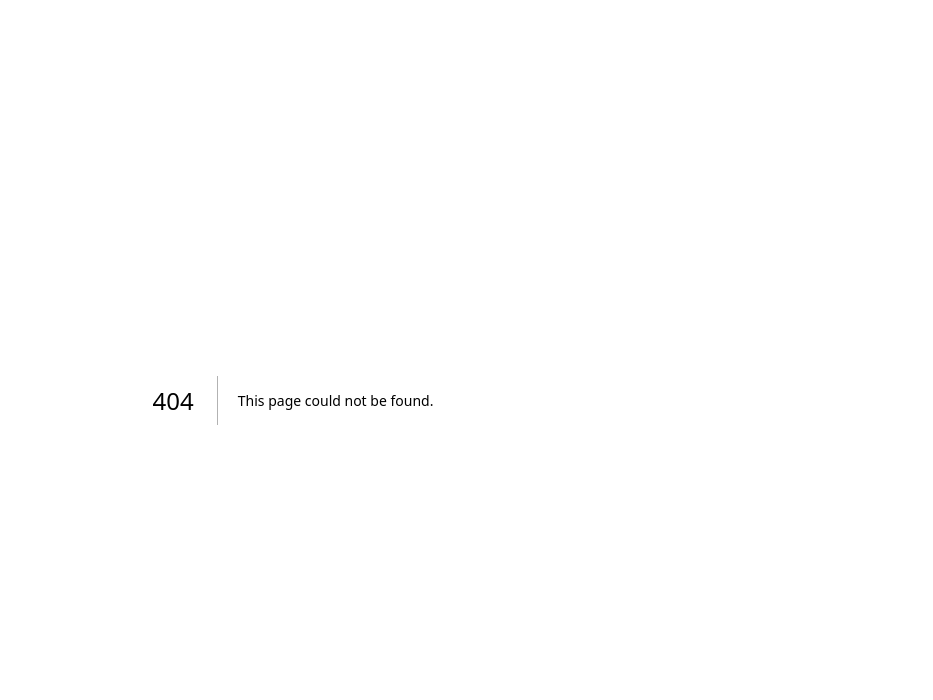
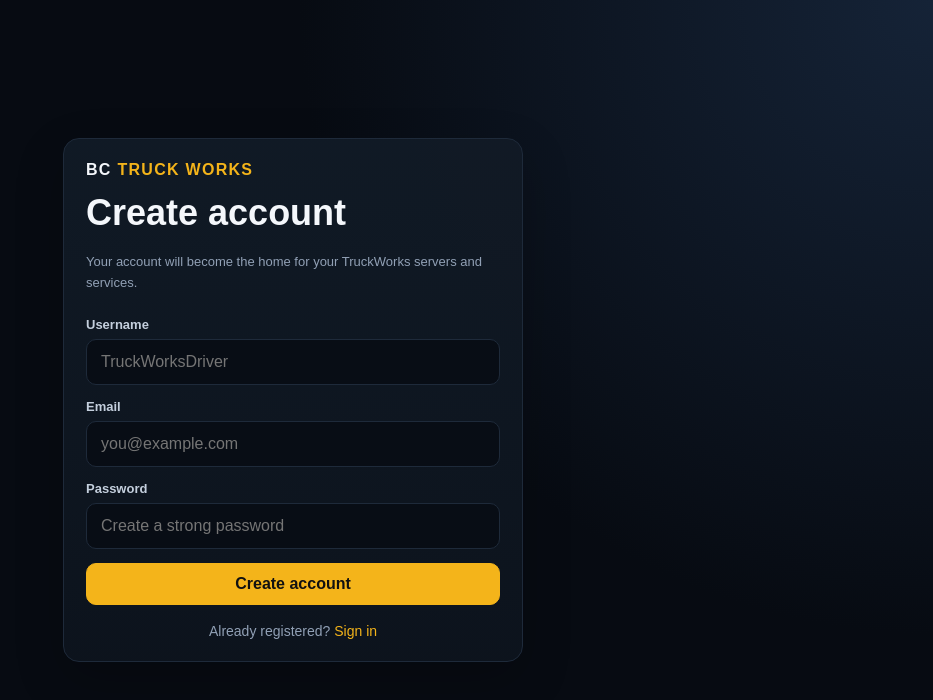
Before and after one commit to dospatch/truckWorks, a Next.js app in the folder apps/web/: page /register in a window 1280 px wide. Before the commit this address had no page. Shown: the top 700 px of the page, without its empty margins (347-1280 px from the left). Built offline with nearby package versions, Linux system fonts and the light colour scheme.

Commit message:
feat(web): add customer registration page

```diff
--- /dev/null
+++ b/apps/web/app/register/page.tsx
@@ -0,0 +1,20 @@
+import Link from "next/link";
+
+export default function RegisterPage() {
+  return (
+    <main className="auth-page">
+      <section className="card auth-card">
+        <Link href="/" className="brand">BC <span>TRUCK WORKS</span></Link>
+        <h1>Create account</h1>
+        <p className="kicker">Your account will become the home for your TruckWorks servers and services.</p>
+        <form className="form">
+          <div className="field"><label htmlFor="username">Username</label><input id="username" placeholder="TruckWorksDriver" required /></div>
+          <div className="field"><label htmlFor="email">Email</label><input id="email" type="email" placeholder="you@example.com" required /></div>
+          <div className="field"><label htmlFor="password">Password</label><input id="password" type="password" placeholder="Create a strong password" required /></div>
+          <button className="btn primary" type="submit">Create account</button>
+        </form>
+        <div className="auth-footer">Already registered? <Link href="/login" style={{ color: "var(--accent)" }}>Sign in</Link></div>
+      </section>
+    </main>
+  );
+}
```
